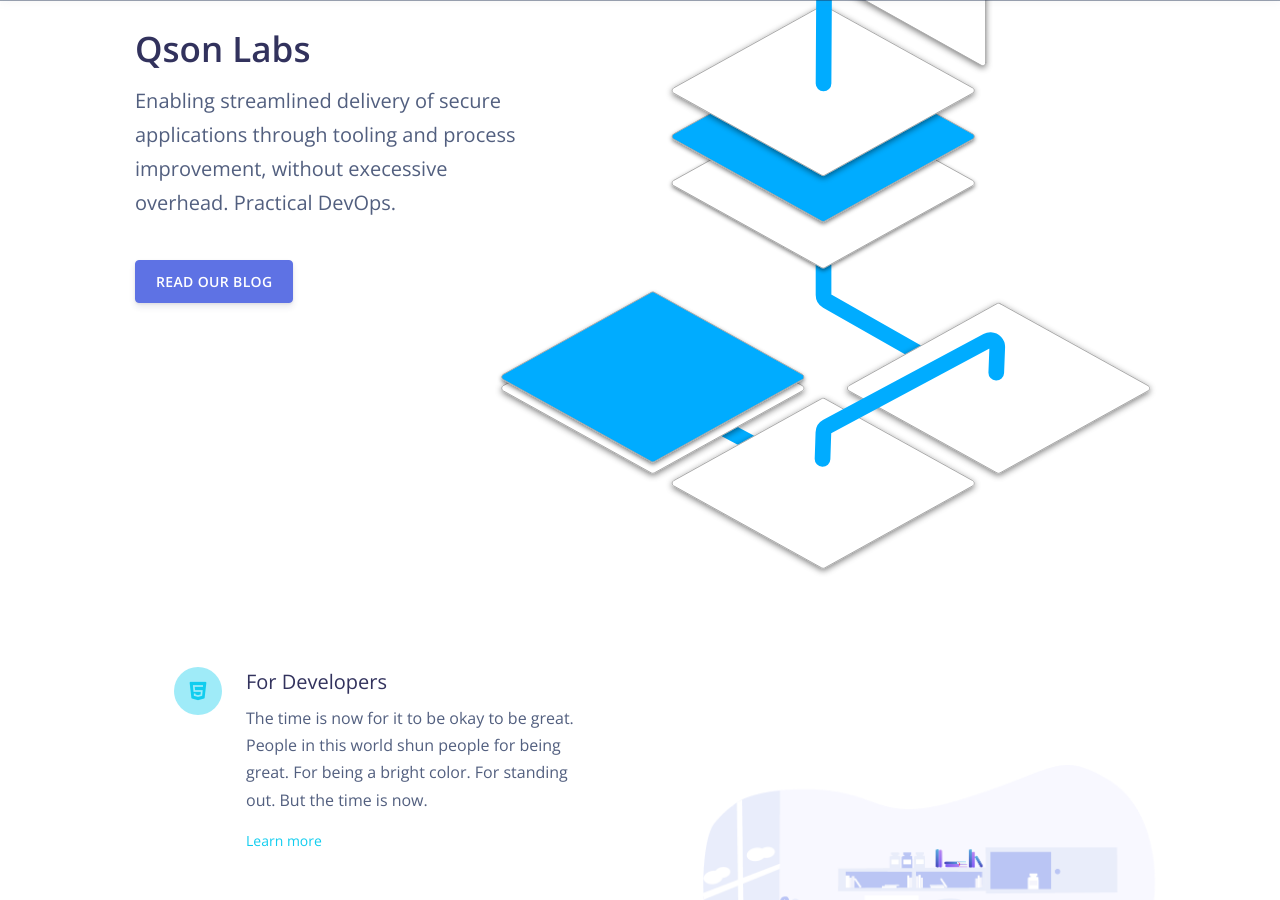
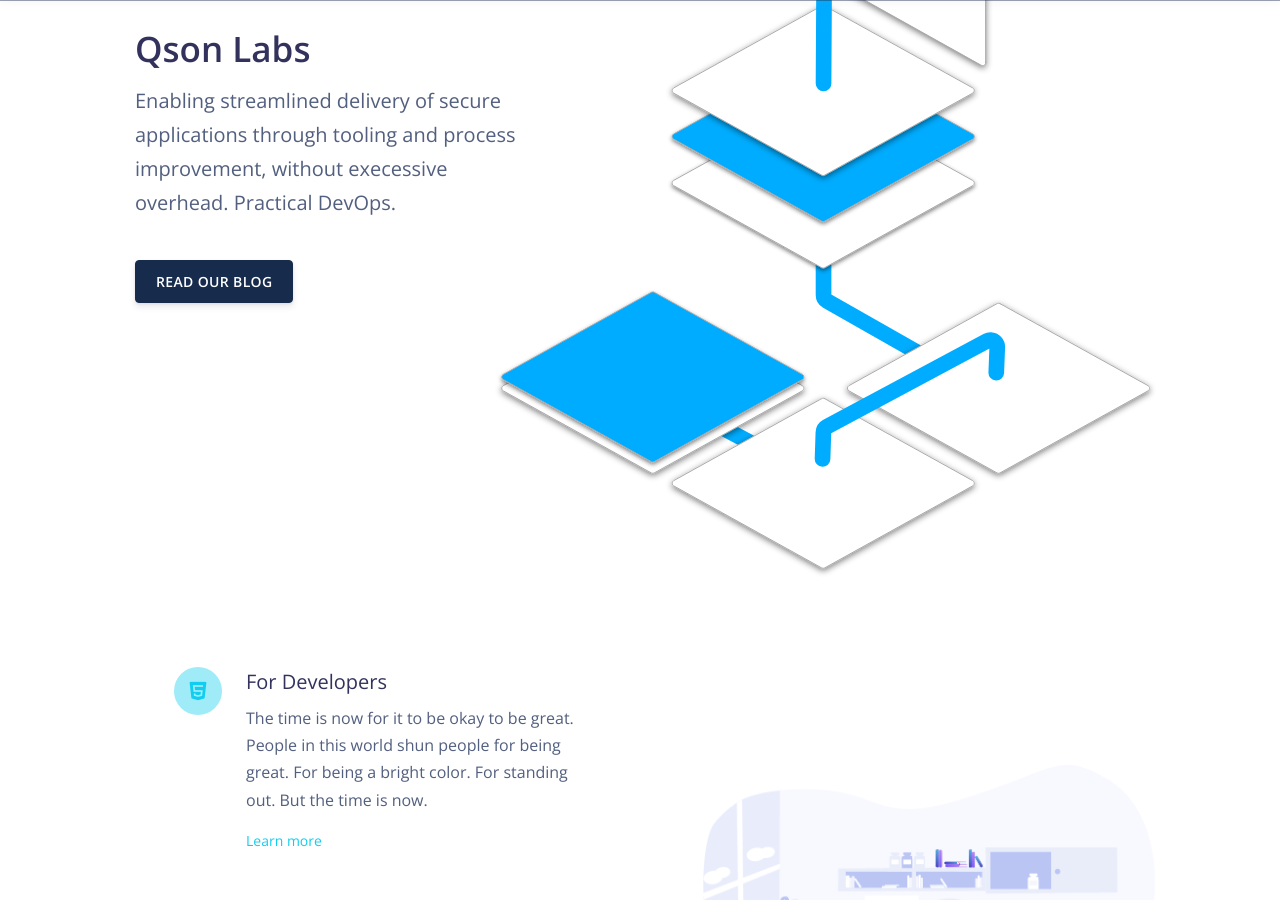
Before and after one commit to QsonLabs/qsonlabs.github.io, a Jekyll site: the page built from index.html, in a window 1280 px wide and 900 px high, scrolled down 321 px. Built offline with Jekyll 4.4.1, drawn with Linux system fonts in a browser that asks for light colours; nearby versions of some CDN libraries.

Commit message:
Added blog default button

```diff
--- a/_includes/home-sample.html
+++ b/_includes/home-sample.html
@@ -8,7 +8,7 @@
           <p class="lead mt-0">Enabling streamlined delivery of secure applications through tooling and process improvement, without execessive overhead. Practical DevOps. </p>
           <br>
           <div class="buttons">
-            <a href="/blog" class="btn btn-primary">
+            <a href="/blog" class="btn btn-default">
               Read our blog
             </a>
           </div>
```
